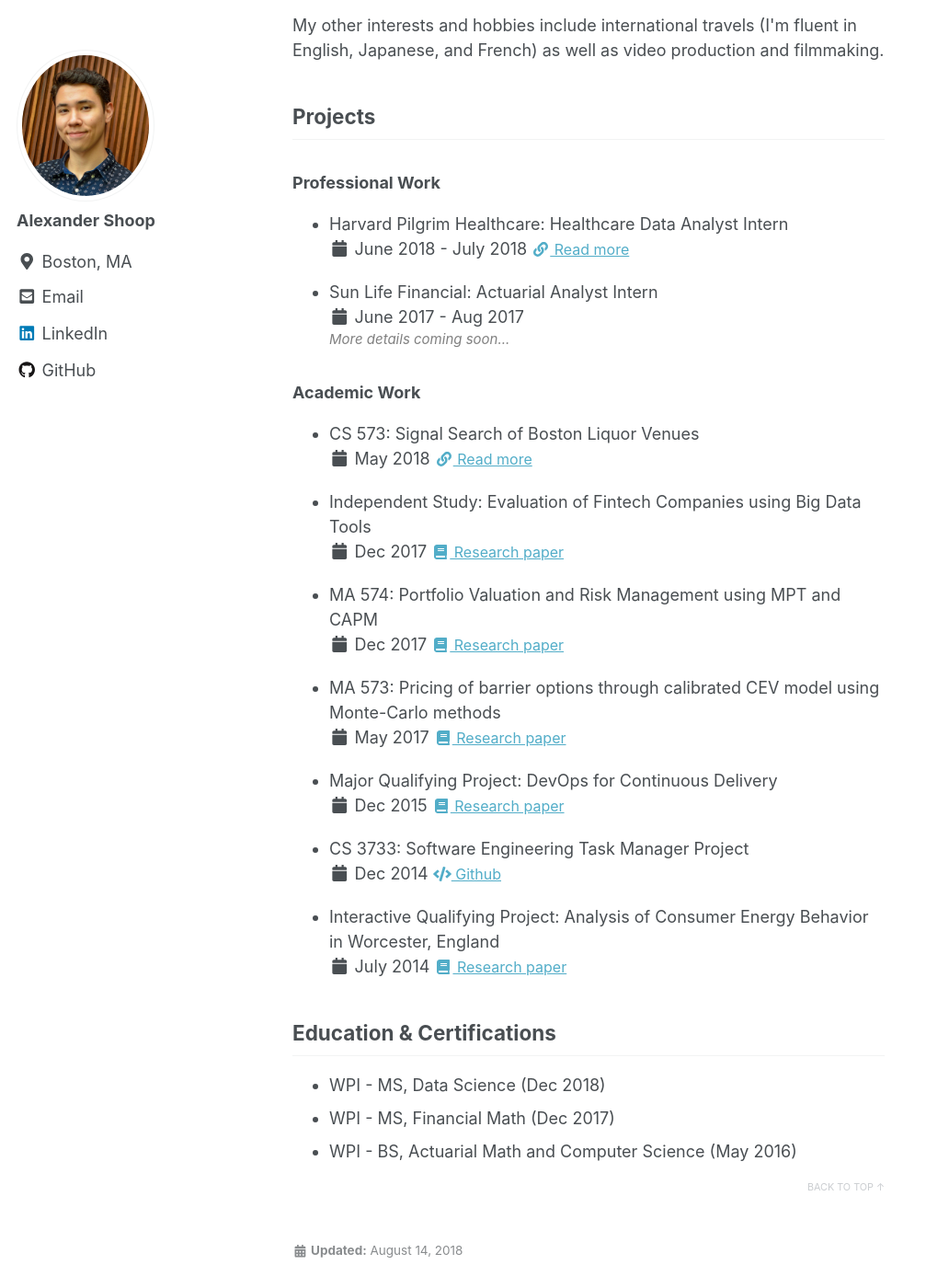
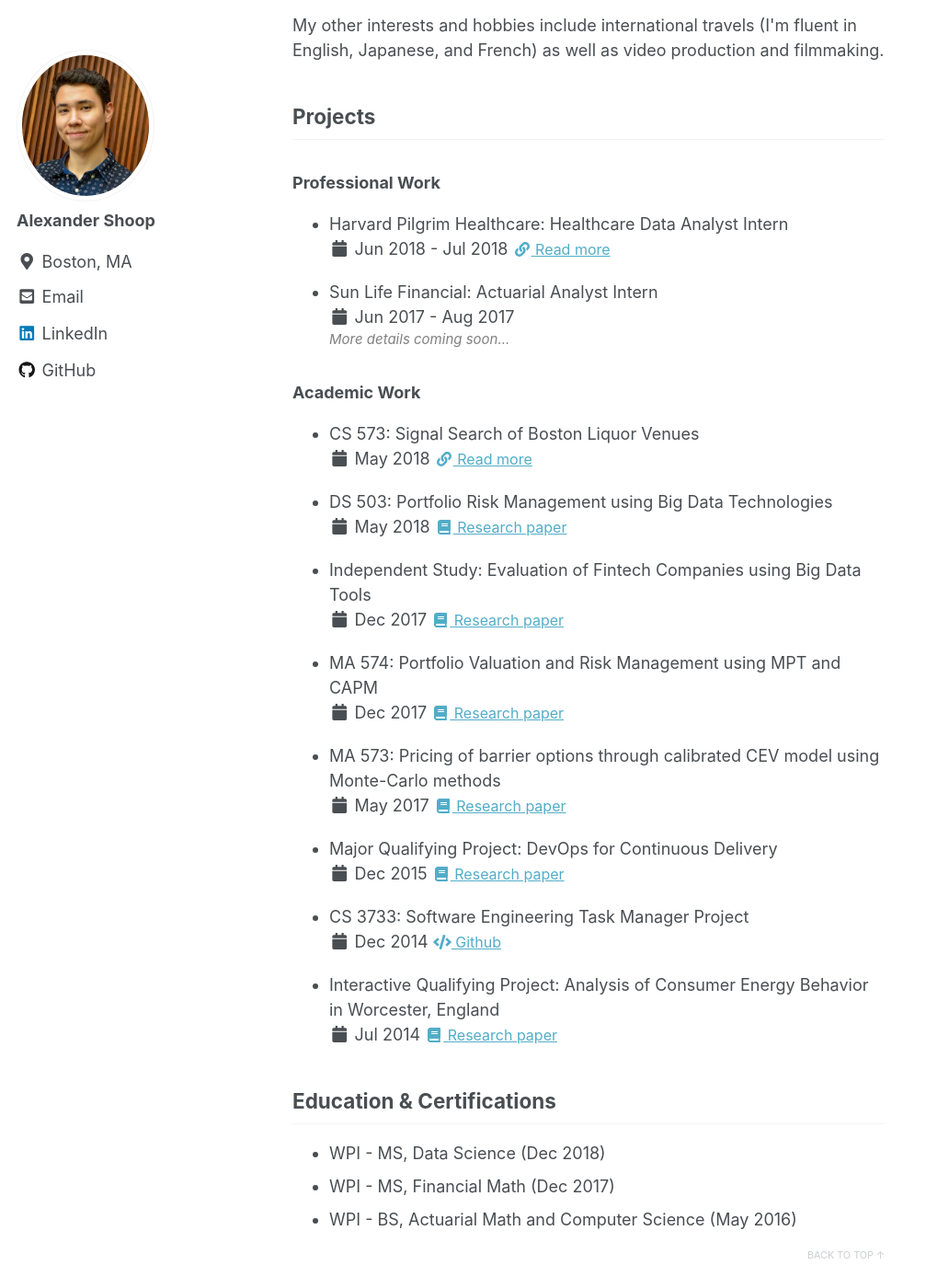
Before and after one commit to akshoop/akshoop.github.io, a Jekyll site: the page built from _pages/index.md, in a window 1280 px wide and 1400 px high, scrolled down 682 px. Shown: the whole window at 92% size, without its empty margins (0-1007 px from the left). Built offline with Jekyll 4.4.1, drawn with Linux system fonts in a browser that asks for light colours; nearby versions of some CDN libraries; the list of posts is cut into pages by our own code.

Commit message:
Updated resume and added big data proj paper

```diff
--- a/_pages/index.md
+++ b/_pages/index.md
@@ -2,7 +2,7 @@
 title: "Hi, bonjour, and こんにちは"
 layout: single
 permalink: /
-date: 2018-08-14
+date: 2018-09-18
 author_profile: true
 header:
   overlay_filter: "0.6"
@@ -25,12 +25,12 @@
 <h3 id="acad">Professional Work</h3>
 <ul class="ul1">
     <li>Harvard Pilgrim Healthcare: Healthcare Data Analyst Intern</li>
-        <i class="fa fa-calendar fa-fw"></i> June 2018 - July 2018
+        <i class="fa fa-calendar fa-fw"></i> Jun 2018 - Jul 2018
         <a class="a_class" href="/hphc/">
             <i class="fa fa-link fa-fw"></i> Read more
         </a>
     <li>Sun Life Financial: Actuarial Analyst Intern</li>
-        <i class="fa fa-calendar fa-fw"></i> June 2017 - Aug 2017
+        <i class="fa fa-calendar fa-fw"></i> Jun 2017 - Aug 2017
         <p style="font-style:italic; font-size:15px; color:grey">More details coming soon...</p>
 </ul>
 
@@ -40,6 +40,11 @@
         <i class="fa fa-calendar fa-fw"></i> May 2018
         <a class="a_class" href="/proj/datavisfinal/">
             <i class="fa fa-link fa-fw"></i> Read more
+        </a>
+    <li>DS 503: Portfolio Risk Management using Big Data Technologies</li>
+        <i class="fa fa-calendar fa-fw"></i> May 2018
+        <a class="a_class" href="/assets/img/Final_Proposal_503.pdf">
+            <i class="fa fa-book fa-fw"></i> Research paper
         </a>
     <li>Independent Study: Evaluation of Fintech Companies using Big Data Tools</li>
         <i class="fa fa-calendar fa-fw"></i> Dec 2017
@@ -67,7 +72,7 @@
             <i class="fa fa-code fa-fw"></i> Github
         </a>
     <li>Interactive Qualifying Project: Analysis of Consumer Energy Behavior in Worcester, England</li>
-        <i class="fa fa-calendar fa-fw"></i> July 2014
+        <i class="fa fa-calendar fa-fw"></i> Jul 2014
         <a class="a_class" href="/assets/img/Analyis_of_consumer_energy_behavior_in_the_Arboretum_IQP.pdf">
             <i class="fa fa-book fa-fw"></i> Research paper
         </a>
```
Also changed, not shown: 2 other files.
